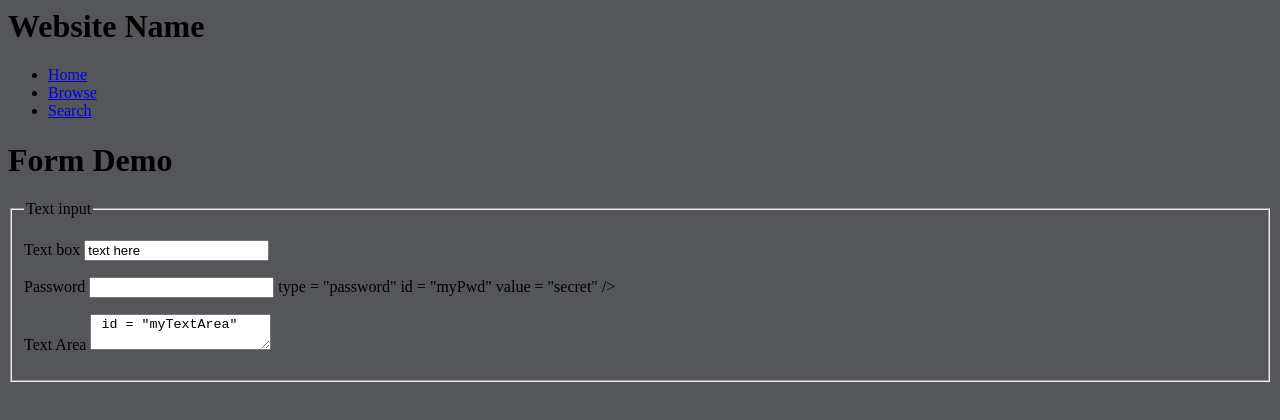
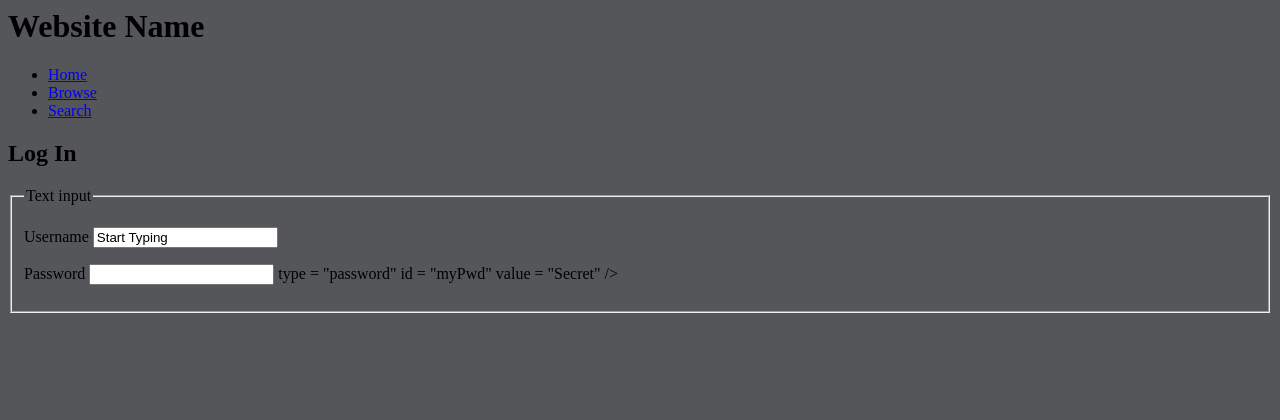
Before and after one commit to ErenPagan/Sisyphus, a plain HTML site: page index.html in a window 1280 px wide. Drawn offline with Linux system fonts and the light colour scheme.

Commit message:
Update index.html

```diff
--- a/index.html
+++ b/index.html
@@ -18,27 +18,21 @@ body {
     <li><a href="#">Search</a></li>
   </ul>
   </nav>
-    <h1>Form Demo</h1>
+    <h2>Log In</h2>
     <form>
       <fieldset>
         <legend>Text input</legend>
         <p>
-          <label>Text box</label>
+          <label>Username</label>
           <input type = "text"
                  id = "myText"
-                 value = "text here" />
+                 value = "Start Typing" />
         </p>
         <p>
           <label>Password</label>
           <input> type = "password"
                   id = "myPwd"
-                  value = "secret" />
-        </p>
-        <p>
-          <label>Text Area</label>
-          <textarea> id = "myTextArea"
-                  rows = "3"
-                  cols = "80">Your text here</textarea>
+                  value = "Secret" />
         </p>
       </fieldset>
     </form>
```
